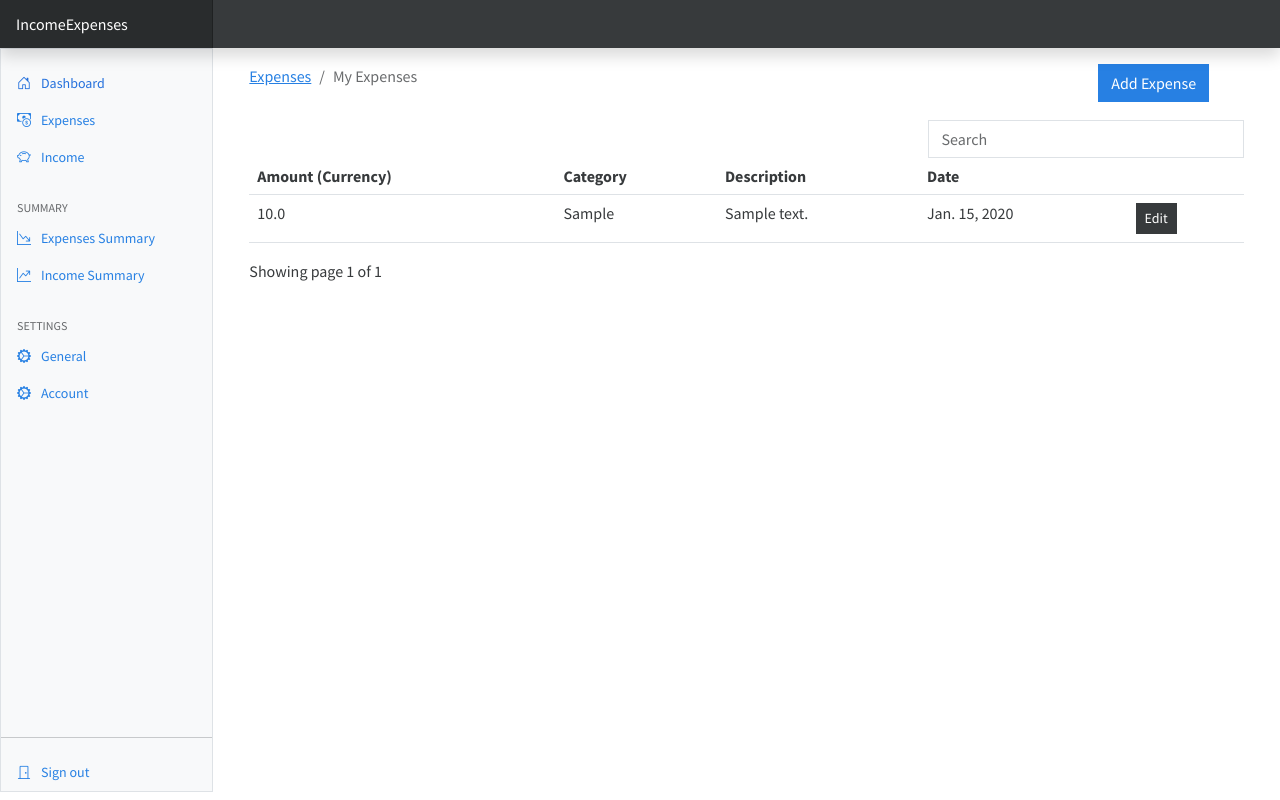
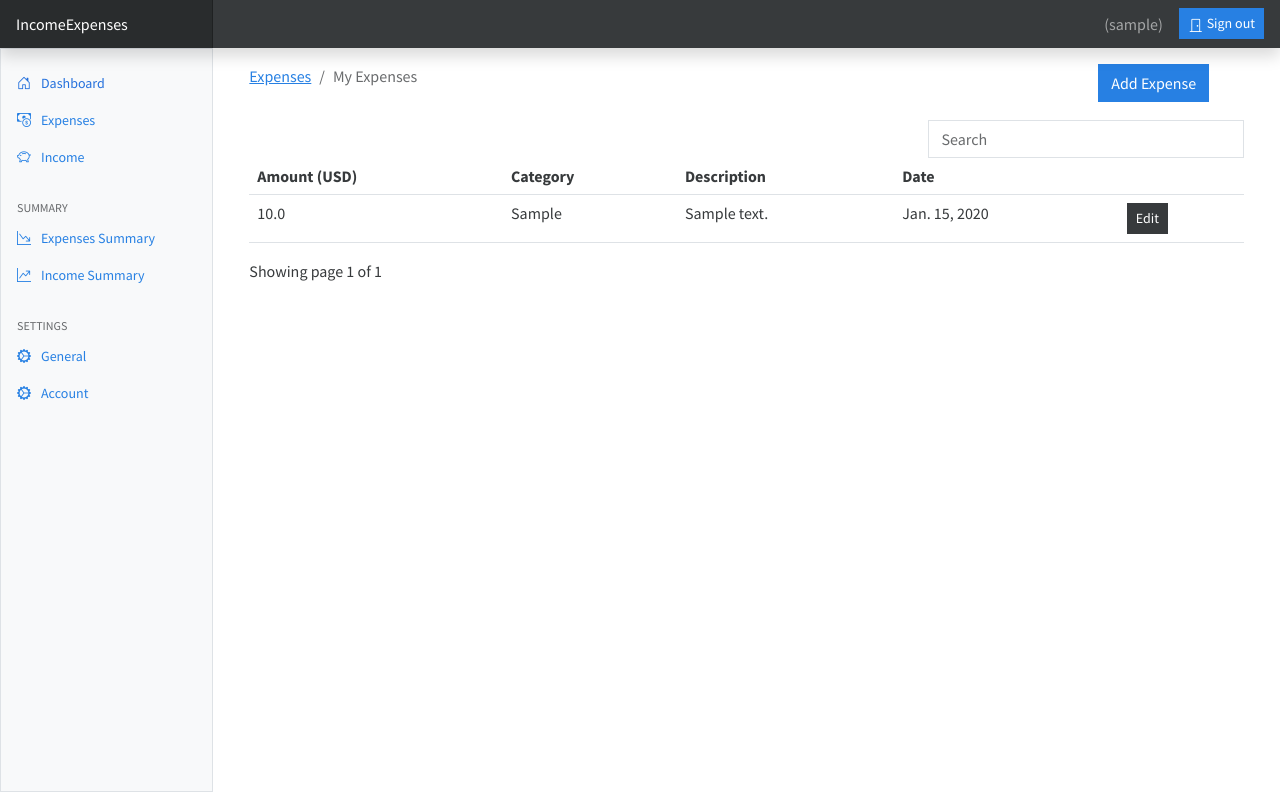
Before and after one commit to pdagrawal/income-expense, a Django app: page / in a window 1280 px wide. Run offline with Django 4.2, Linux system fonts and the light colour scheme; a user stored in the database is signed in; tables that the repository leaves empty hold one stand-in row (values such as "Sample post"); some libraries are stand-ins or nearby versions.

Commit message:
Fixed bugs

```diff
--- a/expensewebsite/apps/expenses/views.py
+++ b/expensewebsite/apps/expenses/views.py
@@ -5,6 +5,8 @@ from django.contrib.auth.decorators import login_required
 from django.core.paginator import Paginator
 from django.http import JsonResponse
 from django.shortcuts import redirect, render
+
+from expensewebsite.apps.userpreferences.models import UserPreference
 
 from .models import Category, Expense
 
@@ -15,7 +17,8 @@ def index(request):
     paginator = Paginator(expenses, 5)
     page_number = request.GET.get("page")
     page_obj = paginator.get_page(page_number)
-    context = {"expenses": expenses, "page_obj": page_obj}
+    currency = UserPreference.objects.get(user=request.user).currency
+    context = {"expenses": expenses, "page_obj": page_obj, "currency": currency}
     return render(request, "expenses/index.html", context)
 
 
@@ -24,7 +27,7 @@ def search(request):
         search_str = json.loads(request.body).get("searchValue", "")
         expenses = (
             Expense.objects.filter(owner=request.user, amount__istartswith=search_str)
-            | Expense.objects.filter(owner=request.user, date__istartswith=search_str)
+            | Expense.objects.filter(owner=request.user, date__icontains=search_str)
             | Expense.objects.filter(
                 owner=request.user, description__icontains=search_str
             )
--- a/expensewebsite/templates/base.html
+++ b/expensewebsite/templates/base.html
@@ -27,43 +27,17 @@
         >IncomeExpenses</a
       >
 
-      <ul class="navbar-nav flex-row d-md-none">
-        <li class="nav-item text-nowrap">
-          <button
-            class="nav-link px-3 text-white"
-            type="button"
-            data-bs-toggle="collapse"
-            data-bs-target="#navbarSearch"
-            aria-controls="navbarSearch"
-            aria-expanded="false"
-            aria-label="Toggle search"
-          >
-            <i class="bi bi-search"></i>
-          </button>
+      <ul class="navbar-nav flex-row mx-3">
+        <li class="nav-item text-nowrap mx-3">
+          <a class="nav-link" href=""> ({{request.user.username}}) </a>
         </li>
-        <li class="nav-item text-nowrap">
-          <button
-            class="nav-link px-3 text-white"
-            type="button"
-            data-bs-toggle="offcanvas"
-            data-bs-target="#sidebarMenu"
-            aria-controls="sidebarMenu"
-            aria-expanded="false"
-            aria-label="Toggle navigation"
-          >
-            <i class="bi bi-list"></i>
-          </button>
+        <li class="nav-item text-nowrap my-1">
+          <a class="btn btn-primary btn-sm" href="{% url 'logout' %}">
+            <i class="bi bi-door-closed"></i>
+            Sign out
+          </a>
         </li>
       </ul>
-
-      <div id="navbarSearch" class="navbar-search w-100 collapse">
-        <input
-          class="form-control w-100 rounded-0 border-0"
-          type="text"
-          placeholder="Search"
-          aria-label="Search"
-        />
-      </div>
     </header>
 
     <div class="content container-fluid">
--- a/expensewebsite/templates/expenses/edit.html
+++ b/expensewebsite/templates/expenses/edit.html
@@ -61,6 +61,7 @@
           <label for="">Date of Expense</label>
           <input
             type="date"
+            value="{{values.date | date:'Y-m-d'}}"
             class="form-control form-control-sm"
             name="expense_date"
           />
--- a/expensewebsite/templates/expenses/index.html
+++ b/expensewebsite/templates/expenses/index.html
@@ -34,7 +34,7 @@
     <table class="table table-stripped table-hover">
       <thead>
         <tr>
-          <th>Amount (Currency)</th>
+          <th>Amount ({{currency}})</th>
           <th>Category</th>
           <th>Description</th>
           <th>Date</th>
@@ -68,7 +68,7 @@
     <table class="table table-stripped table-hover">
       <thead>
         <tr>
-          <th>Amount (Currency)</th>
+          <th>Amount ({{currency}})</th>
           <th>Category</th>
           <th>Description</th>
           <th>Date</th>
--- a/expensewebsite/templates/partials/_sidebar.html
+++ b/expensewebsite/templates/partials/_sidebar.html
@@ -95,21 +95,6 @@
           </a>
         </li>
       </ul>
-      <div class="sidebar-bottom">
-        <hr class="my-3" />
-
-        <ul class="nav flex-column mb-auto">
-          <li class="nav-item">
-            <a
-              class="nav-link d-flex align-items-center gap-2"
-              href="{% url 'logout' %}"
-            >
-              <i class="bi bi-door-closed"></i>
-              Sign out
-            </a>
-          </li>
-        </ul>
-      </div>
     </div>
   </div>
 </div>
```
